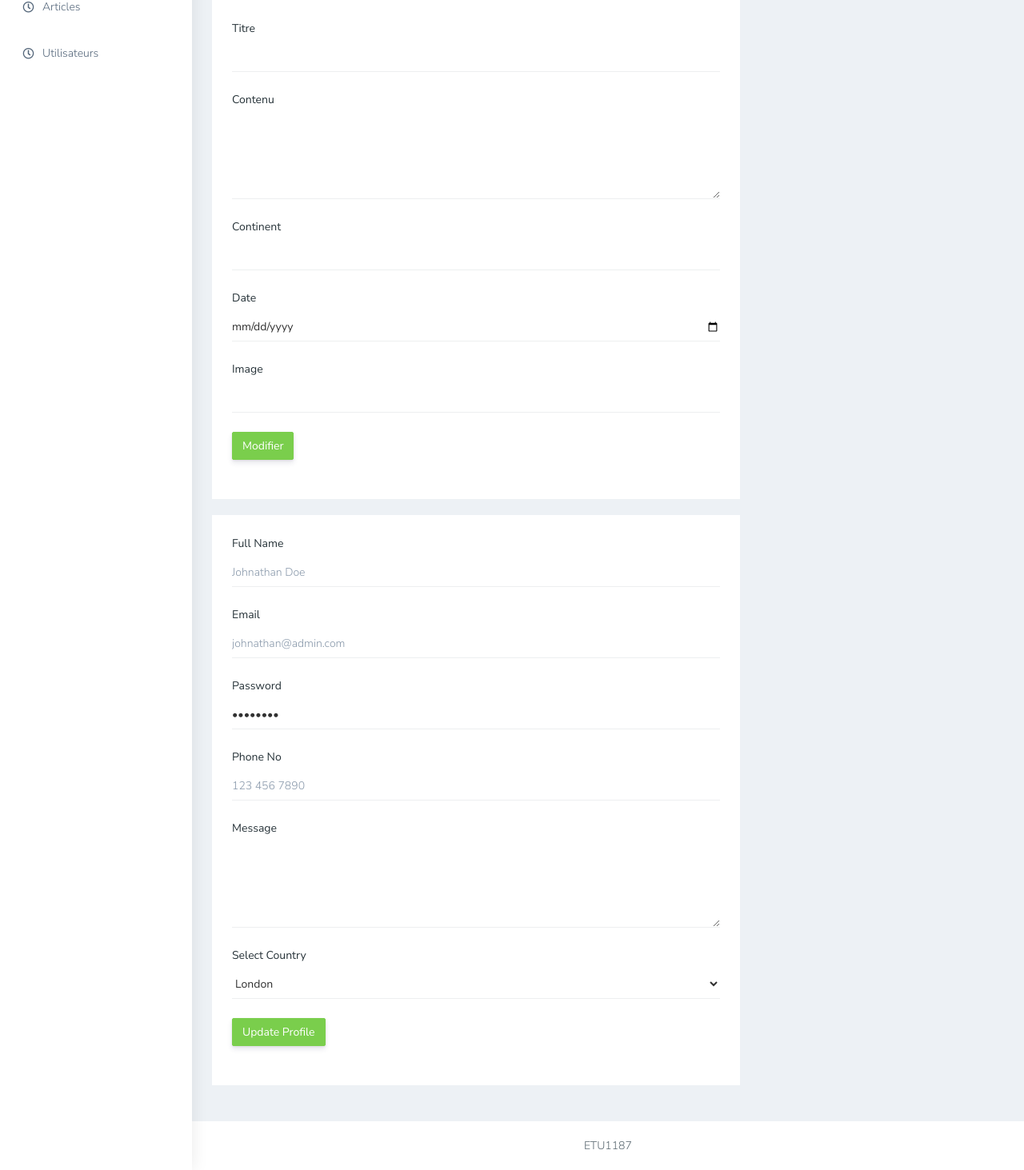
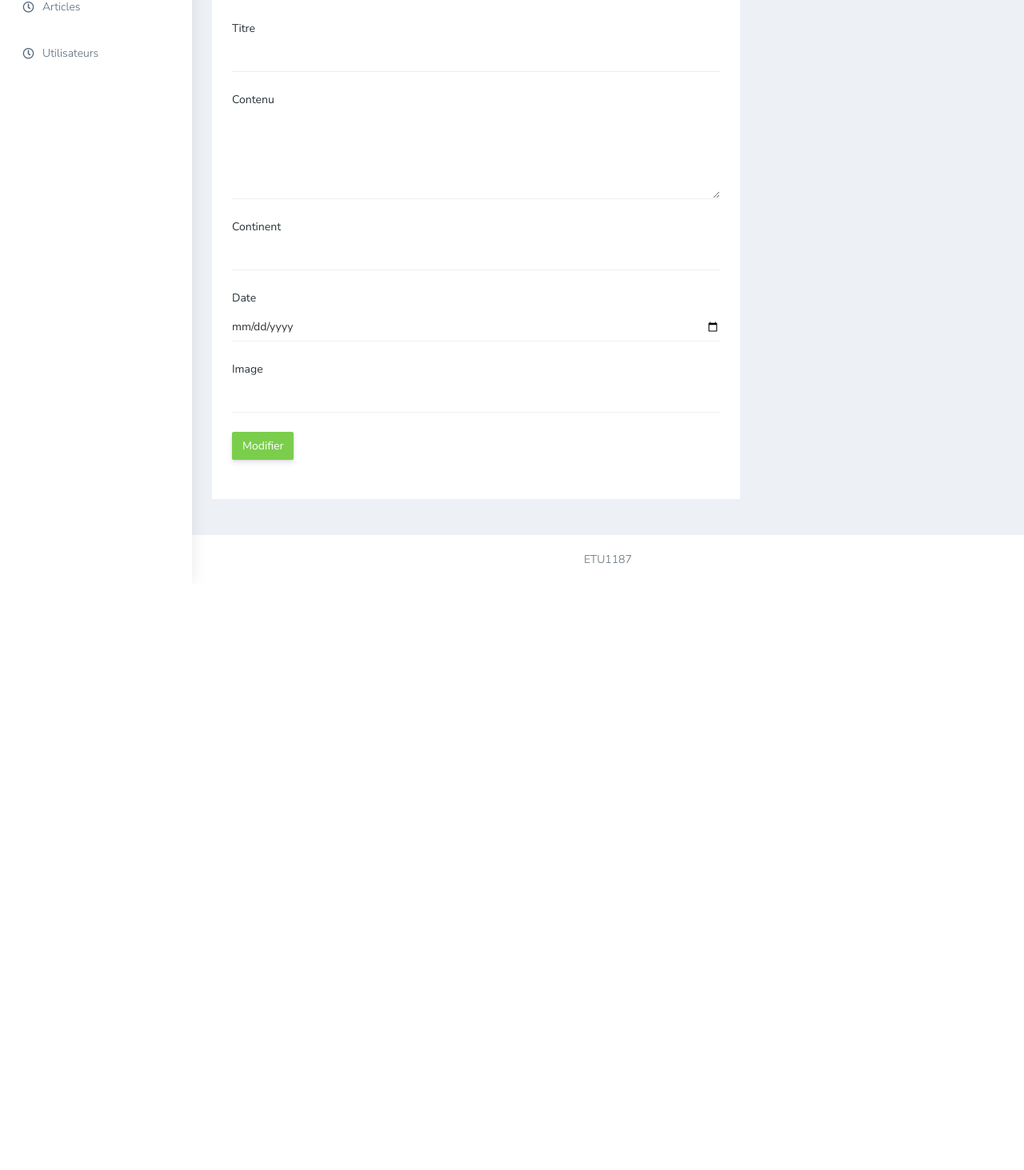
Before and after one commit to MatthieuRt/climat, a PHP site: page /pages/ajouter.php in a window 1280 px wide. Shown: the part 146-1609 px from the top of the page at 80% size. After the commit the page ends 850 px from the top, so only its background shows below. Run offline with PHP 8.4, Linux system fonts and the light colour scheme.

Commit message:
modification

```diff
--- a/pages/ajouter.php
+++ b/pages/ajouter.php
@@ -176,69 +176,6 @@ require_once('../incs/chargerClasse.php');
                         </div>
                     </div>
                 </div>
-                <div class="col-lg-8 col-xlg-9 col-md-12">
-                    <div class="card">
-                        <div class="card-body">
-                            <form class="form-horizontal form-material">
-                                <div class="form-group mb-4">
-                                    <label class="col-md-12 p-0">Full Name</label>
-                                    <div class="col-md-12 border-bottom p-0">
-                                        <input type="text" placeholder="Johnathan Doe"
-                                            class="form-control p-0 border-0"> </div>
-                                </div>
-                                <div class="form-group mb-4">
-                                    <label for="example-email" class="col-md-12 p-0">Email</label>
-                                    <div class="col-md-12 border-bottom p-0">
-                                        <input type="email" placeholder="johnathan@admin.com"
-                                            class="form-control p-0 border-0" name="example-email"
-                                            id="example-email">
-                                    </div>
-                                </div>
-                                <div class="form-group mb-4">
-                                    <label class="col-md-12 p-0">Password</label>
-                                    <div class="col-md-12 border-bottom p-0">
-                                        <input type="password" value="password" class="form-control p-0 border-0">
-                                    </div>
-                                </div>
-                                <div class="form-group mb-4">
-                                    <label class="col-md-12 p-0">Phone No</label>
-                                    <div class="col-md-12 border-bottom p-0">
-                                        <input type="text" placeholder="123 456 7890"
-                                            class="form-control p-0 border-0">
-                                    </div>
-                                </div>
-                                <div class="form-group mb-4">
-                                    <label class="col-md-12 p-0">Message</label>
-                                    <div class="col-md-12 border-bottom p-0">
-                                        <textarea rows="5" class="form-control p-0 border-0"></textarea>
-                                    </div>
-                                </div>
-                                <div class="form-group mb-4">
-                                    <label class="col-sm-12">Select Country</label>
-
-                                    <div class="col-sm-12 border-bottom">
-                                        <select class="form-select shadow-none p-0 border-0 form-control-line">
-                                            <option>London</option>
-                                            <option>India</option>
-                                            <option>Usa</option>
-                                            <option>Canada</option>
-                                            <option>Thailand</option>
-                                        </select>
-                                    </div>
-                                </div>
-                                <div class="form-group mb-4">
-                                    <div class="col-sm-12">
-                                        <button class="btn btn-success">Update Profile</button>
-                                    </div>
-                                </div>
-                            </form>
-                        </div>
-                    </div>
-                </div>
-
-
-
-
             </div>
 
             <footer class="footer text-center"> ETU1187</footer>
--- a/pages/details.php
+++ b/pages/details.php
@@ -13,7 +13,7 @@ $article = get_article($_GET['id']);
         <meta charset="utf-8">
         <meta http-equiv="x-ua-compatible" content="ie=edge">
         <title></title>
-        <meta name="description" content="Site d'actualité sur le rechauffement climatique">
+        <meta name="description" content="Site web d'actualité sur le rechauffement climatique">
         <meta name="viewport" content="width=device-width, initial-scale=1">
 
         <link rel="manifest" href="site.webmanifest">
--- a/pages/index.php
+++ b/pages/index.php
@@ -16,7 +16,7 @@ $asia_article = get_asia_articles();
         <meta charset="utf-8">
         <meta http-equiv="x-ua-compatible" content="ie=edge">
         <title>Rechauffement climatique</title>
-        <meta name="description" content="">
+        <meta name="description" content="Site web d'actualité sur le réchauffement climatique">
         <meta name="viewport" content="width=device-width, initial-scale=1">
         <link rel="manifest" href="site.webmanifest">
 		<link rel="shortcut icon" type="image/x-icon" href="assets/img/favicon.ico">
```
